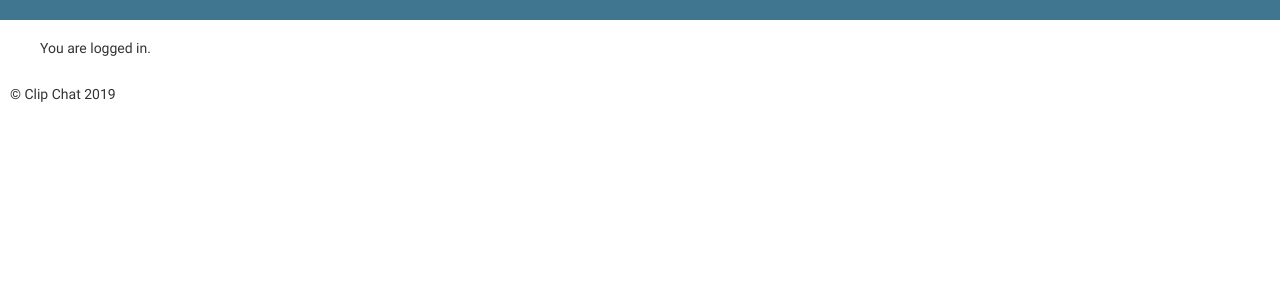
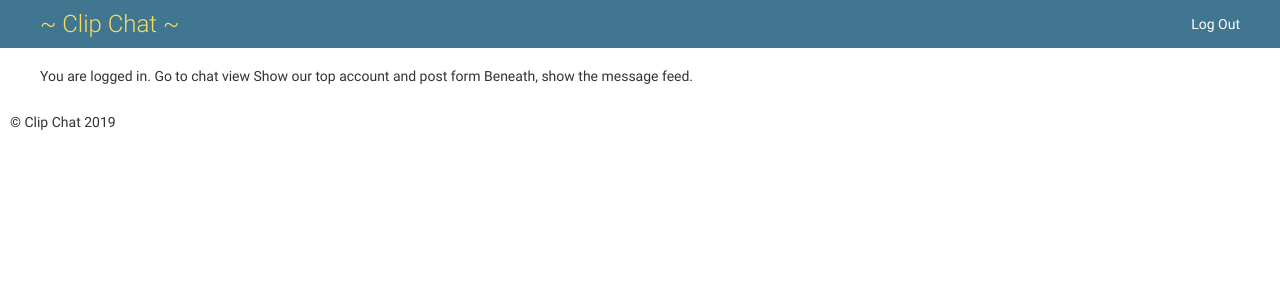
Before and after one commit to DecipherOne/ClipChat, a Django app: page / in a window 1280 px wide. Shown: the top 300 px of the page. Run offline with Django 3.2, Linux system fonts and the light colour scheme; a user stored in the database is signed in.

Commit message:
Small layout changes Stubbing out sections for our message forms

```diff
--- a/templates/base.html
+++ b/templates/base.html
@@ -26,7 +26,7 @@
     <!-- Header -->
     <div id="header">
         <div id="branding">
-        {% block branding %}{% endblock %}
+        {% block branding %}<h1>~ Clip Chat ~</h1>{% endblock %}
         </div>
         {% block usertools %}
         {% if has_permission %}
@@ -53,7 +53,11 @@
         </div>
         {% endif %}
         {% endblock %}
-        {% block nav-global %}{% endblock %}
+        {% block nav-global %}
+		{% if user.is_authenticated %}
+			<span class='right'><a href="../../account/logout">{% trans 'Log Out' %}</a></span>
+		{% endif %}
+		{% endblock %}
     </div>
     <!-- END Header -->
     {% endif %}
--- a/templates/index.html
+++ b/templates/index.html
@@ -2,11 +2,27 @@
 {% block content %}
 {% if user.is_authenticated %}
 
-  You are logged in.
 
-{% else %}
+<div id="profileShell">
+	<div id="profileContainer">
+		{% block messageProfile %}
+		{% endblock %}
+	</div>
+	<div id="messageFormContainer">
+		{% block newMessageForm %}
+		{% endblock %}
+	</div>
+</div>
+<div id="messageFeedShell">
+	<div id="messageFeedContainer">
+	   {% block messageFeed %}
+	   {% endblock %}
+	</div>
+</div>
+  You are logged in. Go to chat view
+  Show our top account and post form
 
-  You should be getting redirected.
+  Beneath, show the message feed.
 {% endif %}
 
 {% endblock %}
```
Also changed, not shown: chat_data/forms.py (added), db.sqlite3.
